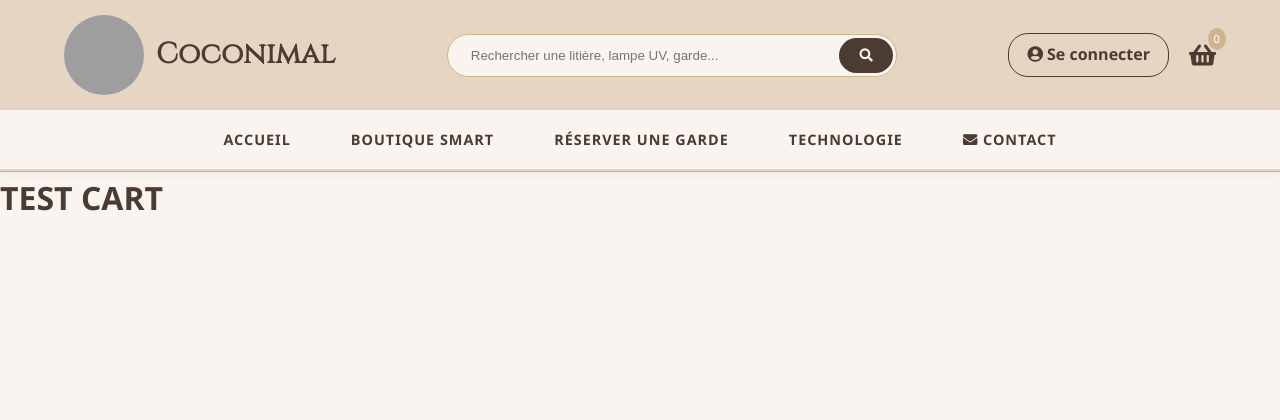
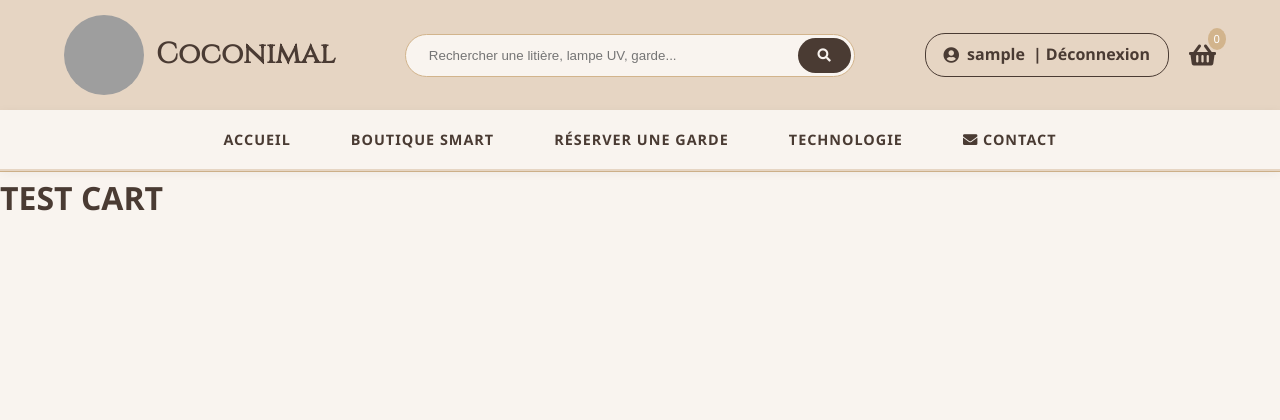
Before and after one commit to MathisSinet/CY_DevWeb_GI4, a Django app: page /cart/ in a window 1280 px wide. Shown: the top 420 px of the page. Run offline with Django 4.2, Linux system fonts and the light colour scheme; the visitor is signed in with stand-in values (Sample User, id 1); grey boxes are pictures that could not be loaded.

Commit message:
Règlement des problèmes de connexion

```diff
--- a/Proj/settings.py
+++ b/Proj/settings.py
@@ -128,6 +128,10 @@ STATICFILES_DIRS = [
 
 DEFAULT_AUTO_FIELD = 'django.db.models.BigAutoField'
 
+AUTHENTICATION_BACKENDS = [
+    'accounts.backends.AuthBackend',
+]
+
 LOGIN_URL = "/accounts/login/"
 LOGIN_REDIRECT_URL = "/"
 LOGOUT_REDIRECT_URL = "/accounts/login/"
--- a/accounts/views.py
+++ b/accounts/views.py
@@ -26,7 +26,7 @@ def login_view(request: HttpRequest):
         user = authenticate(request, email=email, password=password)
         if user:
             login(request, user)
-            return redirect("home")
+            return redirect("index")
         else:
             messages.error(request, "Identifiants invalides")
 
--- a/core/templates/base.html
+++ b/core/templates/base.html
@@ -29,9 +29,17 @@
             </div>
 
             <div class="user-actions">
-                <a href="{% url 'login' %}" class="login-btn">
-                    <i class="fas fa-user-circle"></i> <span>Se connecter</span>
-                </a>
+                {% if user.is_authenticated %}
+                    <div class="user-menu">
+                        <i class="fas fa-user-circle"></i>
+                        <span>{{ user.username }}</span>
+                        <a href="{% url 'logout' %}" class="logout-link">| Déconnexion</a>
+                    </div>
+                {% else %}
+                    <a href="{% url 'login' %}" class="login-btn">
+                        <i class="fas fa-user-circle"></i> <span>Se connecter</span>
+                    </a>
+                {% endif %}
                 <a href="{% url 'cart' %}" class="cart-icon">
                     <i class="fas fa-shopping-basket"></i>
                     <span class="cart-count">0</span>
--- a/static/css/style.css
+++ b/static/css/style.css
@@ -114,6 +114,29 @@ header {
 .login-btn:hover {
     background: var(--col-dark);
     color: var(--col-light-3);
+}
+
+.user-menu {
+    display: flex;
+    align-items: center;
+    gap: 8px;
+    text-decoration: none;
+    color: var(--col-dark);
+    border: 1px solid var(--col-dark);
+    padding: 8px 18px;
+    border-radius: 20px;
+    font-weight: 600;
+    transition: 0.3s;
+}
+
+.logout-link {
+    text-decoration: none;
+    color: var(--col-dark);
+    transition: 0.3s;
+}
+
+.logout-link:hover {
+    color: var(--col-light-1);
 }
 
 .cart-icon {
```
Also changed, not shown: accounts/backends.py (added, +26 -0 lines).
